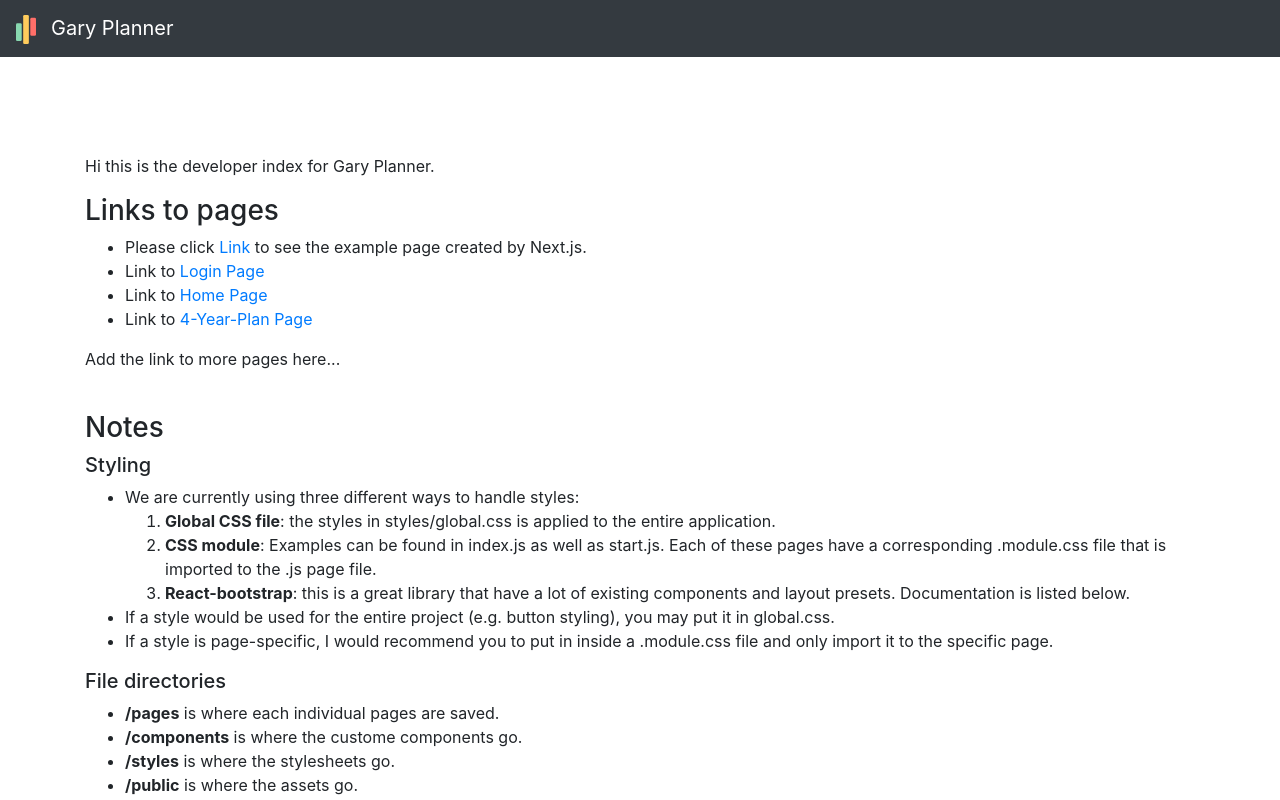
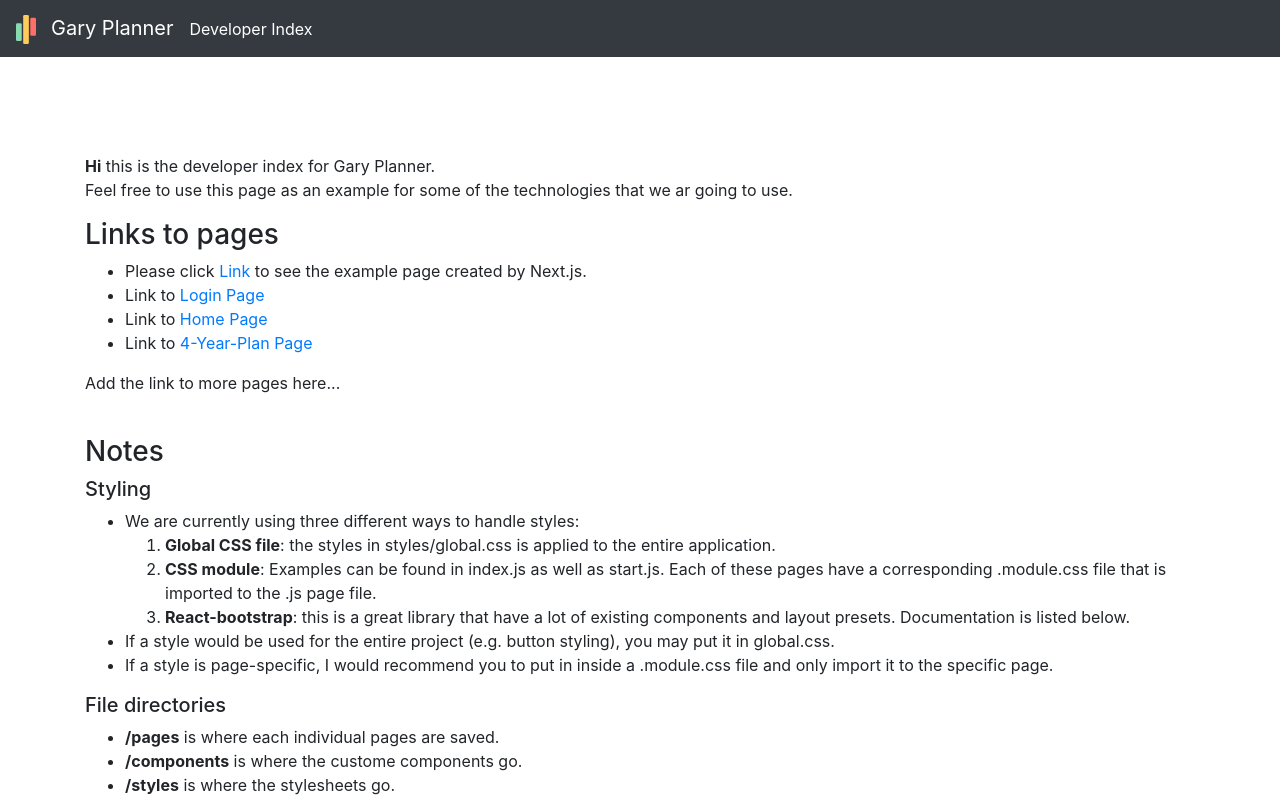
Before and after one commit to YixuanSeanZhou/GaryPlanner, a Next.js app in the folder front-end/: page / in a window 1280 px wide. Shown: the top 800 px of the page. Built offline with nearby package versions, Linux system fonts and the light colour scheme.

Commit message:
Improved the GaryNavbar component

```diff
--- a/front-end/components/commonUI.js
+++ b/front-end/components/commonUI.js
@@ -11,7 +11,9 @@ export class GaryNavbar extends React.Component {
                     <img src="/logo/PCLogo-Color.svg" alt="Logo of gary planner" className="navbarLogo" />
                     Gary Planner
                 </Navbar.Brand>
-                {this.props.children}
+                <div className='navbarItem'>
+                    {this.props.children}
+                </div>
             </Navbar>
         )
     }
--- a/front-end/pages/index.js
+++ b/front-end/pages/index.js
@@ -18,11 +18,14 @@ export default function Index() {
 
             {/* Here is an example of using a custom components */}
             <GaryNavbar>
-
+                Developer Index
             </GaryNavbar>
 
             <Container className={styles.mainContainer}>
-                <p>Hi this is the developer index for Gary Planner. </p>
+                <p>
+                    <b>Hi</b> this is the developer index for Gary Planner. <br/>
+                    Feel free to use this page as an example for some of the technologies that we ar going to use.
+                </p>
                 <h3>Links to pages</h3>
                 <ul>
                     <li>Please click <Link href='/start'><a>Link</a></Link> to see the example page created by Next.js.</li>
--- a/front-end/styles/globals.css
+++ b/front-end/styles/globals.css
@@ -11,3 +11,7 @@ body {
   height: auto;
   margin-right: 15px;
 }
+
+.navbarItem {
+  color: white;
+}
```
